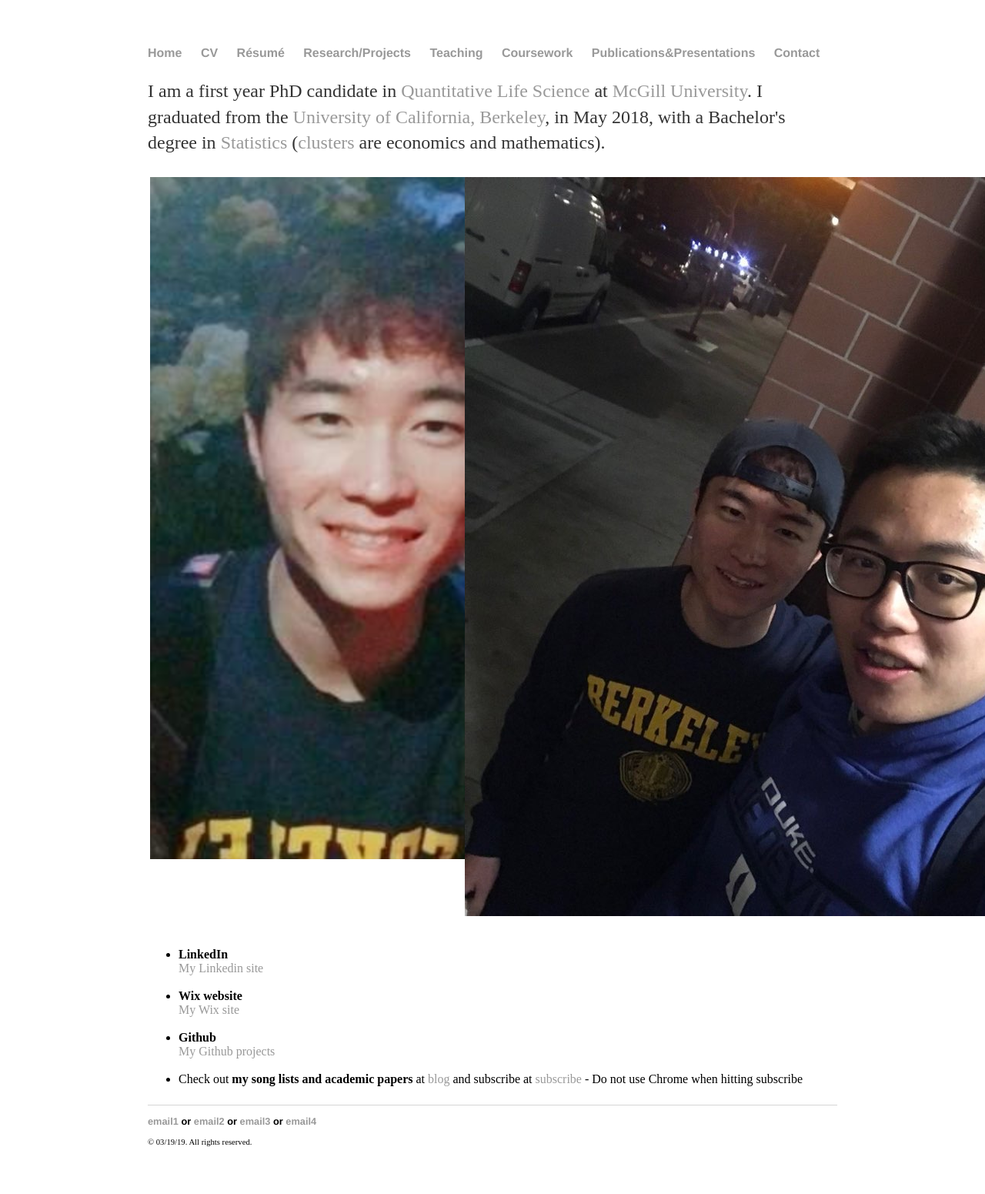
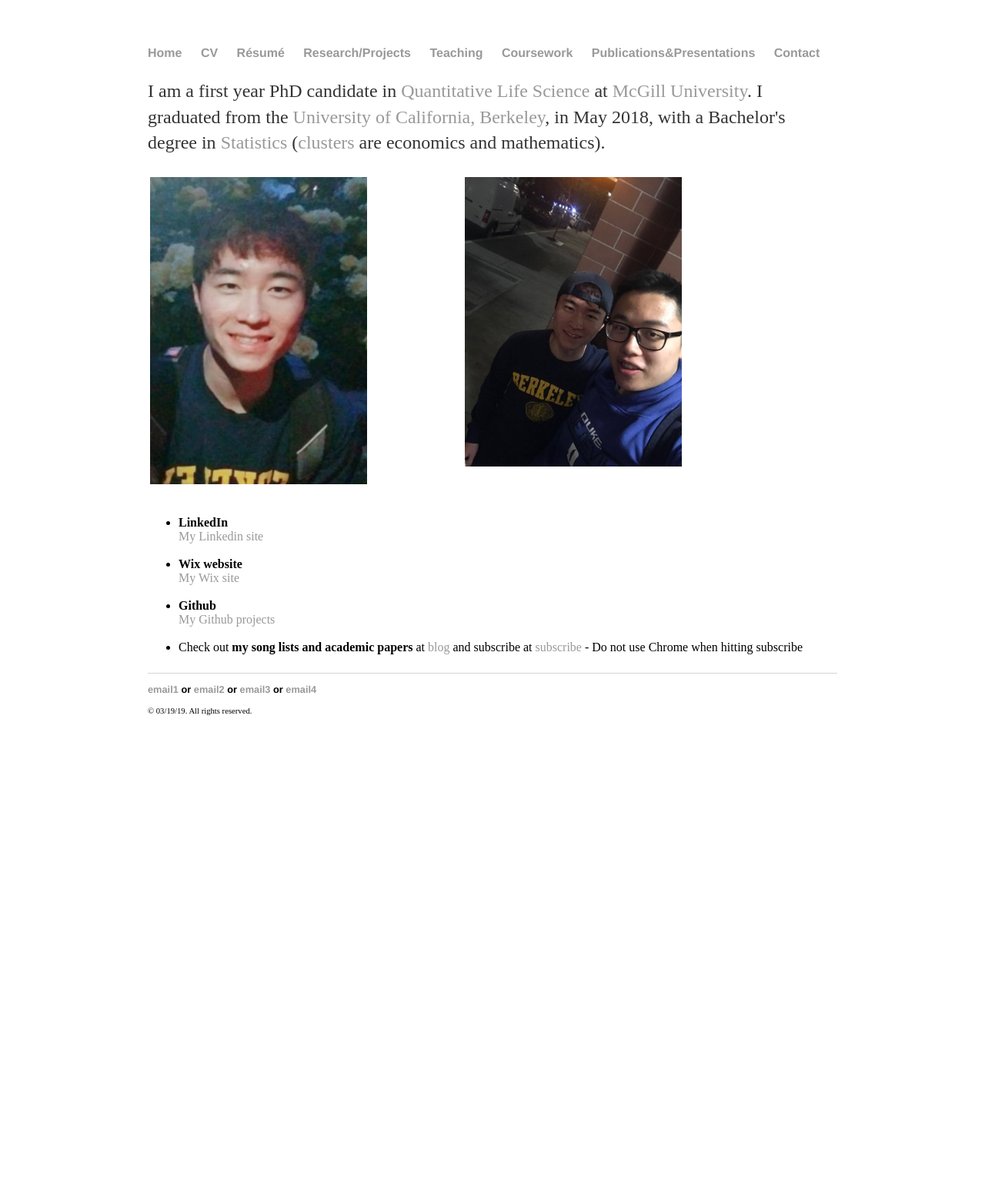
Before and after one commit to yjkweon24/yjkweon24.github.io, a Jekyll site: the page built from index.html, in a window 1280 px wide. Shown: the whole page at 77% size. Built offline with Jekyll 4.4.1, drawn with Linux system fonts in a browser that asks for light colours; after the commit the page ends 991 px from its top, so only the background shows below that.

Commit message:
Update index.html

```diff
--- a/index.html
+++ b/index.html
@@ -15,10 +15,10 @@ title: Jin Kweon
 -->
 <div class="row">
   <div class="column">
-    <img src="images/1.png" alt="hi This is Jin" style="height:50%">
+    <img src="images/1.png" alt="hi This is Jin" style="width:70%;height:50%">
   </div>
   <div class="column">
-    <img src="images/2.jpeg" alt="Me and My friend at Cal" style="height:50%">
+    <img src="images/2.jpeg" alt="Me and My friend at Cal" style="width:70%;height:45%">
   </div>
 </div>
 
```
